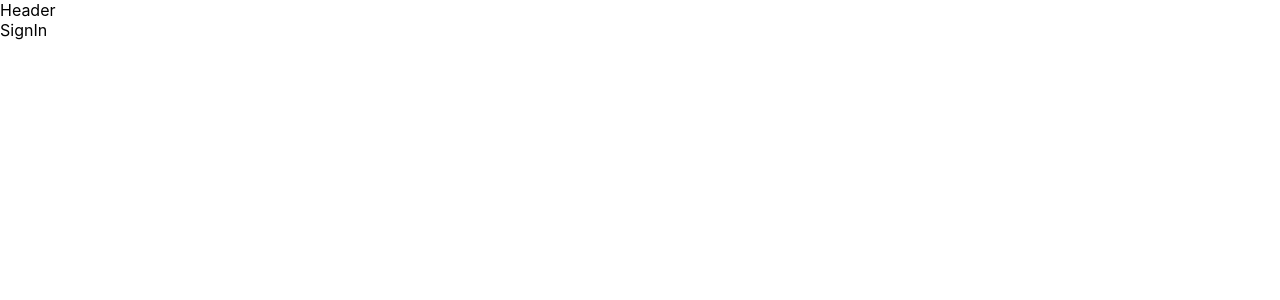
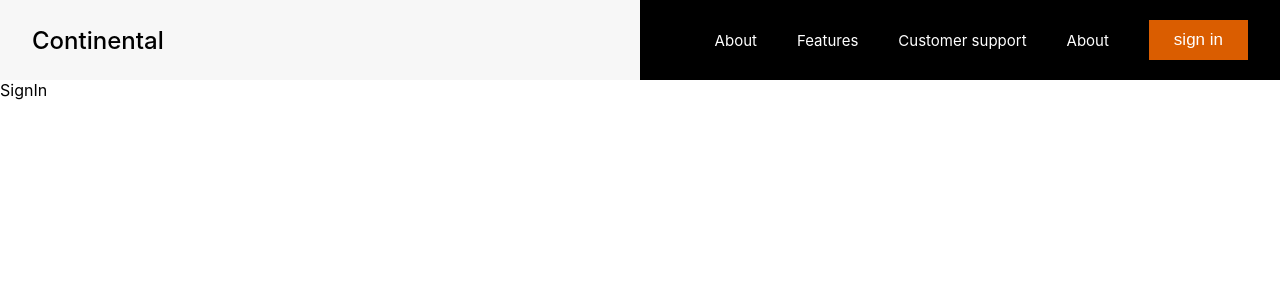
Before and after one commit to isaacetor/CWM-project-frontend, a React (Create React App) app: page /signin in a window 1280 px wide. Shown: the top 300 px of the page. Built offline with nearby package versions, Linux system fonts and the light colour scheme.

Commit message:
Header done

```diff
--- a/src/components/LandingPage/Header.tsx
+++ b/src/components/LandingPage/Header.tsx
@@ -1,7 +1,93 @@
 import React from "react";
+import styled from "styled-components";
+import { NavLink } from "react-router-dom";
 
 const Header = () => {
-  return <div>Header</div>;
+  return (
+    <div>
+      <Container>
+        <Wrapper>
+          <Logo>Continental</Logo>
+          <Nav>
+            <Navigation>About</Navigation>
+            <Navigation>Features</Navigation>
+            <Navigation>Customer support</Navigation>
+            <Navigation>About</Navigation>
+            <NavLink to="/signin" style={{ textDecoration: "none" }}>
+              <Button>sign in</Button>
+            </NavLink>
+          </Nav>
+        </Wrapper>
+      </Container>
+    </div>
+  );
 };
 
 export default Header;
+
+const Navigation = styled.p`
+  margin: 0;
+  margin-left: 40px;
+  font-size: 15px;
+
+  @media screen and (max-width: 768px) {
+    display: none;
+  }
+
+  :hover {
+    cursor: pointer;
+  }
+`;
+
+const Button = styled.button`
+  padding: 10px 25px;
+  font-size: 17px;
+  background-color: #da5d00;
+  border: 0;
+  color: #fff;
+  margin-left: 40px;
+
+  :hover {
+    cursor: pointer;
+  }
+`;
+
+const Nav = styled.div`
+  height: 70%;
+  display: flex;
+  align-items: center;
+`;
+const Logo = styled.div`
+  display: flex;
+  align-items: center;
+  color: #000;
+  font-size: 1.5rem;
+  font-weight: 500;
+`;
+
+const Wrapper = styled.div`
+  width: 95%;
+  margin: auto;
+  height: 100%;
+  display: flex;
+  align-items: center;
+  justify-content: space-between;
+`;
+
+const Container = styled.div`
+  width: 100%;
+  height: 10vh;
+  background: linear-gradient(
+    90deg,
+    rgba(247, 247, 247, 1) 50.01%,
+    #000000 49.99%,
+    #000000 100%
+  );
+  display: flex;
+  flex-wrap: wrap;
+  /* position: fixed; */
+  z-index: 1;
+  left: 0;
+  top: 0px;
+  color: #fff;
+`;
```
Also changed, not shown: 1 other file (tests, documents, lock files or other folders).
